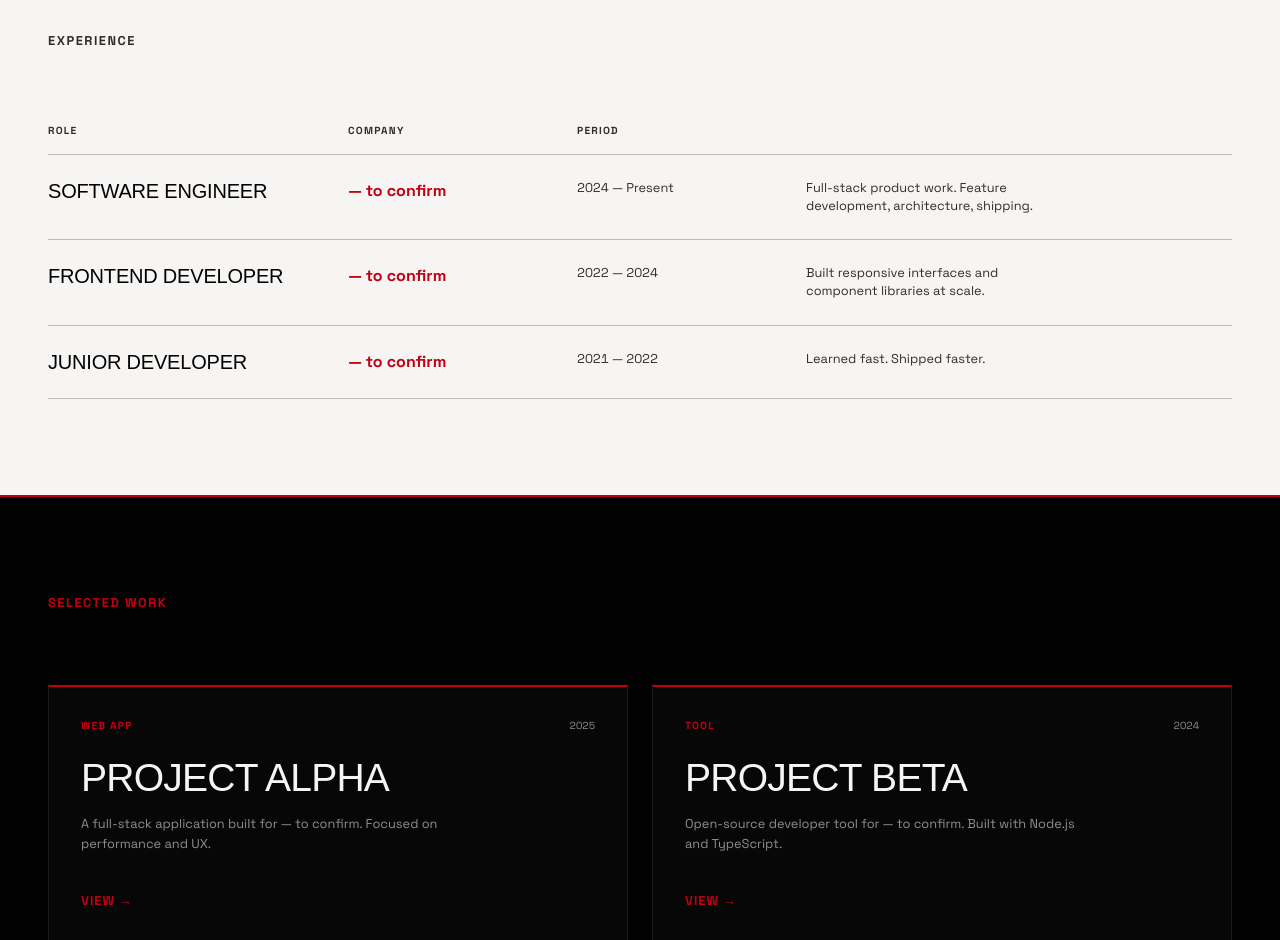
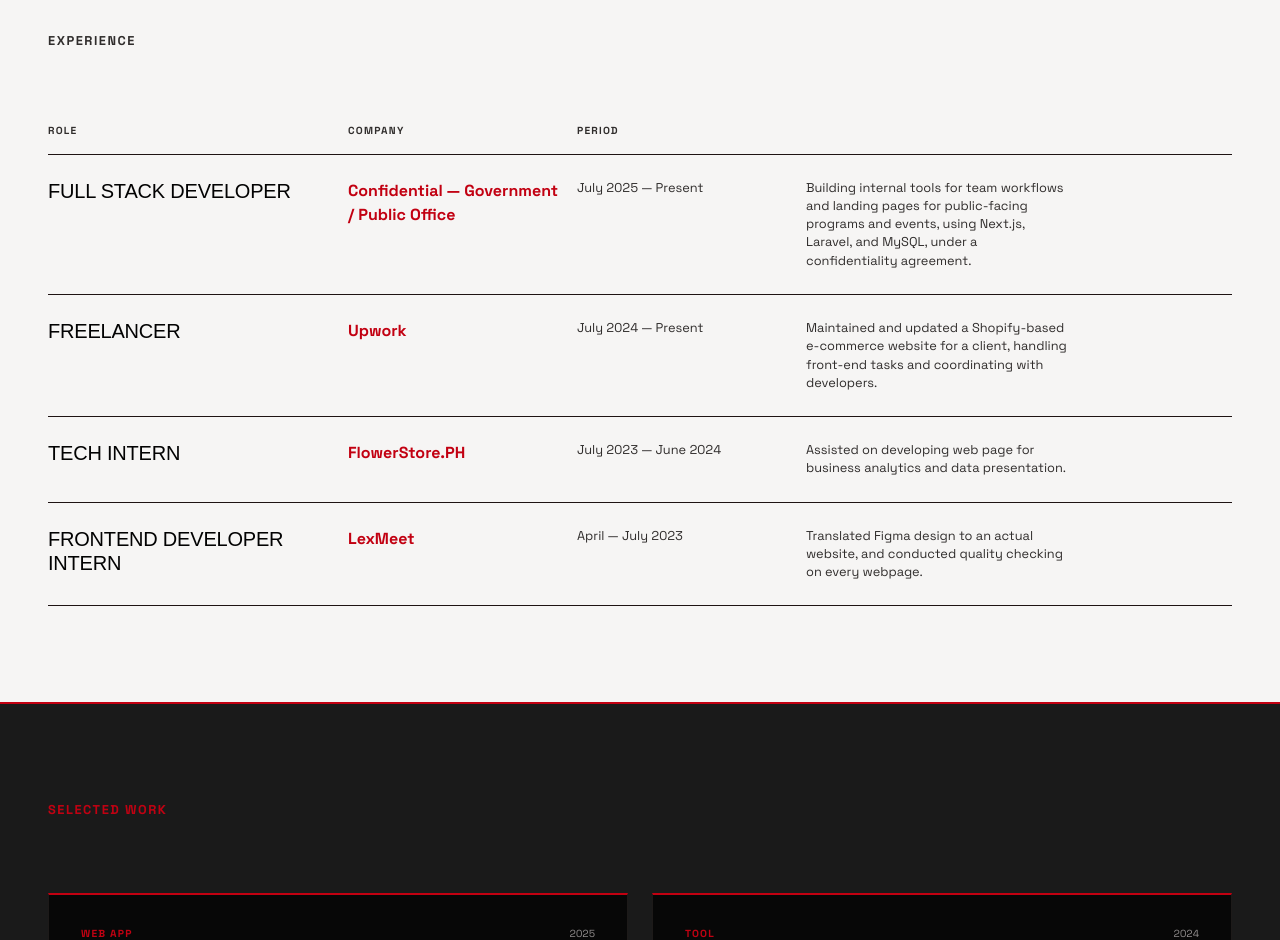
Before and after one commit to ronnielsajol/portfolio_v2, a Next.js app: page / in a window 1280 px wide. Shown: the part 1860-2800 px from the top of the page. Built offline with nearby package versions, Linux system fonts and the light colour scheme.

Commit message:
feat:added experience info

```diff
--- a/app/globals.css
+++ b/app/globals.css
@@ -19,7 +19,7 @@
 	--font-anton: var(--font-anton);
 
 	/* Colour */
-	--color-paper: oklch(9% 0 0);
+	--color-paper: oklch(21.779% 0.00002 271.152);
 	--color-paper-2: oklch(13% 0 0);
 	--color-paper-inv: oklch(97% 0.002 25);
 	--color-ink: oklch(97% 0.002 25);
@@ -30,7 +30,7 @@
 	--color-accent-dim: oklch(38% 0.16 25);
 	--color-accent-bright: oklch(58% 0.24 25);
 	--color-border: oklch(22% 0.005 25);
-	--color-border-inv: oklch(80% 0.005 25);
+	--color-border-inv: oklch(20.123% 0.01832 18.733);
 	--color-focus: oklch(58% 0.24 25);
 
 	/* Type scale */
--- a/app/layout.tsx
+++ b/app/layout.tsx
@@ -1,11 +1,10 @@
 import type { Metadata } from "next";
 import localFont from "next/font/local";
 import "./globals.css";
-
 export const metadata: Metadata = {
 	title: "Ronniel — Developer & Maker",
 	description:
-		"Portfolio of Ronniel — a developer who builds things that matter. Experience, projects, and contact.",
+		"Hi, I'm Ronniel — a developer who builds things that matter. Take a look at my experience, projects, and get in touch.",
 };
 
 import { Anton } from "next/font/google";
--- a/components/ExperienceSection.tsx
+++ b/components/ExperienceSection.tsx
@@ -17,22 +17,30 @@ export const EXPERIENCE: {
 	desc: string;
 }[] = [
 	{
-		role: "Software Engineer",
-		company: "— to confirm",
-		period: "2024 — Present",
-		desc: "Full-stack product work. Feature development, architecture, shipping.",
+		role: "Full Stack Developer",
+		company: "Confidential — Government / Public Office",
+		period: "July 2025 — Present",
+		desc:
+			"Building internal tools for team workflows and landing pages for public-facing programs and events, using Next.js, Laravel, and MySQL, under a confidentiality agreement.",
 	},
 	{
-		role: "Frontend Developer",
-		company: "— to confirm",
-		period: "2022 — 2024",
-		desc: "Built responsive interfaces and component libraries at scale.",
+		role: "Freelancer",
+		company: "Upwork",
+		period: "July 2024 — Present",
+		desc:
+			"Maintained and updated a Shopify-based e-commerce website for a client, handling front-end tasks and coordinating with developers.",
 	},
 	{
-		role: "Junior Developer",
-		company: "— to confirm",
-		period: "2021 — 2022",
-		desc: "Learned fast. Shipped faster.",
+		role: "Tech Intern",
+		company: "FlowerStore.PH",
+		period: "July 2023 — June 2024",
+		desc: "Assisted on developing web page for business analytics and data presentation.",
+	},
+	{
+		role: "Frontend Developer Intern",
+		company: "LexMeet",
+		period: "April — July 2023",
+		desc: "Translated Figma design to an actual website, and conducted quality checking on every webpage.",
 	},
 ];
 // ─────────────────────────────────────────────────────────────────
@@ -88,7 +96,9 @@ export default function ExperienceSection() {
 				{/* Rows */}
 				<div className='flex flex-col'>
 					{EXPERIENCE.map(({ role, company, period, desc }, i) => (
-						<div key={i} className='experience-row flex flex-col md:grid md:grid-cols-[2fr_1.5fr_1.5fr_3fr] gap-2 md:gap-4 py-lg md:py-md border-b border-border-inv opacity-0'>
+						<div
+							key={i}
+							className='experience-row flex flex-col md:grid md:grid-cols-[2fr_1.5fr_1.5fr_3fr] gap-2 md:gap-4 py-lg md:py-md border-b border-border-inv opacity-0'>
 							<div className='font-display text-xl md:text-md uppercase tracking-[-0.01em] text-ink-inv font-normal leading-[1.2]'>
 								{role}
 							</div>
--- a/components/Footer.tsx
+++ b/components/Footer.tsx
@@ -7,13 +7,11 @@ import { ScrollTrigger } from "gsap/ScrollTrigger";
 
 gsap.registerPlugin(useGSAP, ScrollTrigger);
 
-// ── Edit contact and marquee info here ─────────────────────────────
-const CONTACT_EMAIL = "your@email.com"; // replace with your email
-const CONTACT_GITHUB = "https://github.com/your-username"; // replace with your GitHub
-const CONTACT_LINKEDIN = "https://linkedin.com/in/your-username"; // replace with your LinkedIn
+const CONTACT_EMAIL = "sajolronniel28@gmail.com";
+const CONTACT_GITHUB = "https://github.com/ronnielsajol";
+const CONTACT_LINKEDIN = "https://www.linkedin.com/in/ronnielwebdev/";
 const MARQUEE_TEXT = "Ronniel · 2026 · Available for hire ·";
-const MARQUEE_SPEED_SECONDS = 28; // reduce to speed up, increase to slow down
-// ─────────────────────────────────────────────────────────────────
+const MARQUEE_SPEED_SECONDS = 28;
 
 const SOCIAL_LINKS = [
 	{ label: "GitHub", href: CONTACT_GITHUB },
@@ -30,9 +28,6 @@ export default function Footer() {
 	useGSAP(
 		() => {
 			if (!innerRef.current || !containerRef.current) return;
-
-			// Parallax reveal effect for the entire footer block
-			// It moves down inside the wrapper when off-screen, and catches up to 0 as it scrolls in
 			gsap.fromTo(
 				innerRef.current,
 				{ yPercent: -30 },
@@ -41,8 +36,8 @@ export default function Footer() {
 					ease: "none",
 					scrollTrigger: {
 						trigger: containerRef.current,
-						start: "top bottom", // when the top of the footer hits the bottom of the viewport
-						end: "bottom bottom", // when the bottom of the footer hits the bottom of the viewport
+						start: "top bottom",
+						end: "bottom bottom",
 						scrub: true,
 					},
 				}
@@ -52,37 +47,26 @@ export default function Footer() {
 	);
 
 	return (
-		<footer
-			id='footer'
-			ref={containerRef}
-			aria-label='Site footer'
-			className="overflow-hidden relative min-h-screen"
-		>
-			<div
-				ref={innerRef}
-				className="flex flex-col min-h-screen will-change-transform"
-			>
-				{/* --- Contact Section --- */}
+		<footer id='footer' ref={containerRef} aria-label='Site footer' className='overflow-hidden relative min-h-screen'>
+			<div ref={innerRef} className='flex flex-col min-h-screen will-change-transform'>
 				<section
 					id='contact'
-					className="bg-accent py-3xl px-page-gutter border-t-4 border-accent-dim flex flex-col items-start justify-center gap-2xl grow"
+					className='bg-accent py-3xl px-page-gutter border-t-4 border-accent-dim flex flex-col items-start justify-center gap-2xl grow'
 					aria-labelledby='contact-heading'>
 					<h2
 						id='contact-heading'
-						className="font-anton text-display uppercase leading-[1.03] tracking-[-0.03em] text-paper m-0 not-italic">
+						className='font-anton text-display uppercase leading-[1.03] tracking-[-0.03em] text-paper m-0 not-italic'>
 						Let's Build Something.
 					</h2>
 
 					<a
 						id='contact-cta'
 						href={`mailto:${CONTACT_EMAIL}`}
-						className="inline-block font-display text-lg uppercase tracking-[0.02em] leading-none text-accent bg-paper py-md px-xl no-underline transition-all duration-[var(--animate-dur-micro)] ease-out hover:bg-paper-2 focus:outline-2 focus:outline-paper focus:outline-offset-4 outline-none">
+						className='inline-block font-display text-lg uppercase tracking-[0.02em] leading-none text-accent bg-paper py-md px-xl no-underline transition-all duration-[var(--animate-dur-micro)] ease-out hover:bg-paper-2 focus:outline-2 focus:outline-paper focus:outline-offset-4 outline-none'>
 						Get In Touch
 					</a>
 
-					<ul
-						role='list'
-						className="flex flex-wrap gap-xl list-none m-0 p-0">
+					<ul role='list' className='flex flex-wrap gap-xl list-none m-0 p-0'>
 						{SOCIAL_LINKS.map(({ label, href }) => (
 							<li key={label}>
 								<a
@@ -90,7 +74,7 @@ export default function Footer() {
 									target={href.startsWith("http") ? "_blank" : undefined}
 									rel={href.startsWith("http") ? "noopener noreferrer" : undefined}
 									aria-label={`Open ${label}`}
-									className="font-body text-sm font-bold tracking-[0.1em] uppercase text-paper no-underline border-b border-accent-dim pb-[2px] transition-colors duration-[var(--animate-dur-micro)] ease-out hover:border-paper focus:outline-2 focus:outline-paper focus:outline-offset-4 outline-none">
+									className='font-body text-sm font-bold tracking-[0.1em] uppercase text-paper no-underline border-b border-accent-dim pb-[2px] transition-colors duration-[var(--animate-dur-micro)] ease-out hover:border-paper focus:outline-2 focus:outline-paper focus:outline-offset-4 outline-none'>
 									{label}
 								</a>
 							</li>
@@ -99,25 +83,25 @@ export default function Footer() {
 				</section>
 
 				{/* --- Marquee Section --- */}
-				<div className="bg-paper border-t-2 border-accent pt-xl relative">
+				<div className='bg-paper border-t-2 border-accent pt-xl relative'>
 					<div
 						aria-hidden='true'
-						className="flex w-max"
+						className='flex w-max'
 						style={{ animation: `marquee ${MARQUEE_SPEED_SECONDS}s linear infinite` }}>
 						{Array.from({ length: COPIES }).map((_, i) => (
 							<span
 								key={i}
-								className="font-display text-2xl uppercase tracking-[-0.01em] leading-[1.1] text-accent pr-2xl whitespace-nowrap">
+								className='font-display text-2xl uppercase tracking-[-0.01em] leading-[1.1] text-accent pr-2xl whitespace-nowrap'>
 								{MARQUEE_TEXT}
 							</span>
 						))}
 					</div>
 
-					<p className="absolute w-[1px] h-[1px] overflow-hidden whitespace-nowrap [clip:rect(0_0_0_0)] [clip-path:inset(50%)]">
+					<p className='absolute w-px h-px overflow-hidden whitespace-nowrap [clip:rect(0_0_0_0)] [clip-path:inset(50%)]'>
 						Ronniel · 2026 · Available for hire
 					</p>
 
-					<p className="font-body text-xs text-ink-2 tracking-[0.06em] uppercase mt-md mx-page-gutter mb-0 text-right">
+					<p className='font-body text-xs text-ink-2 tracking-[0.06em] uppercase mt-md mx-page-gutter mb-0 text-right'>
 						&copy; {new Date().getFullYear()} Ronniel. All rights reserved.
 					</p>
 				</div>
```
